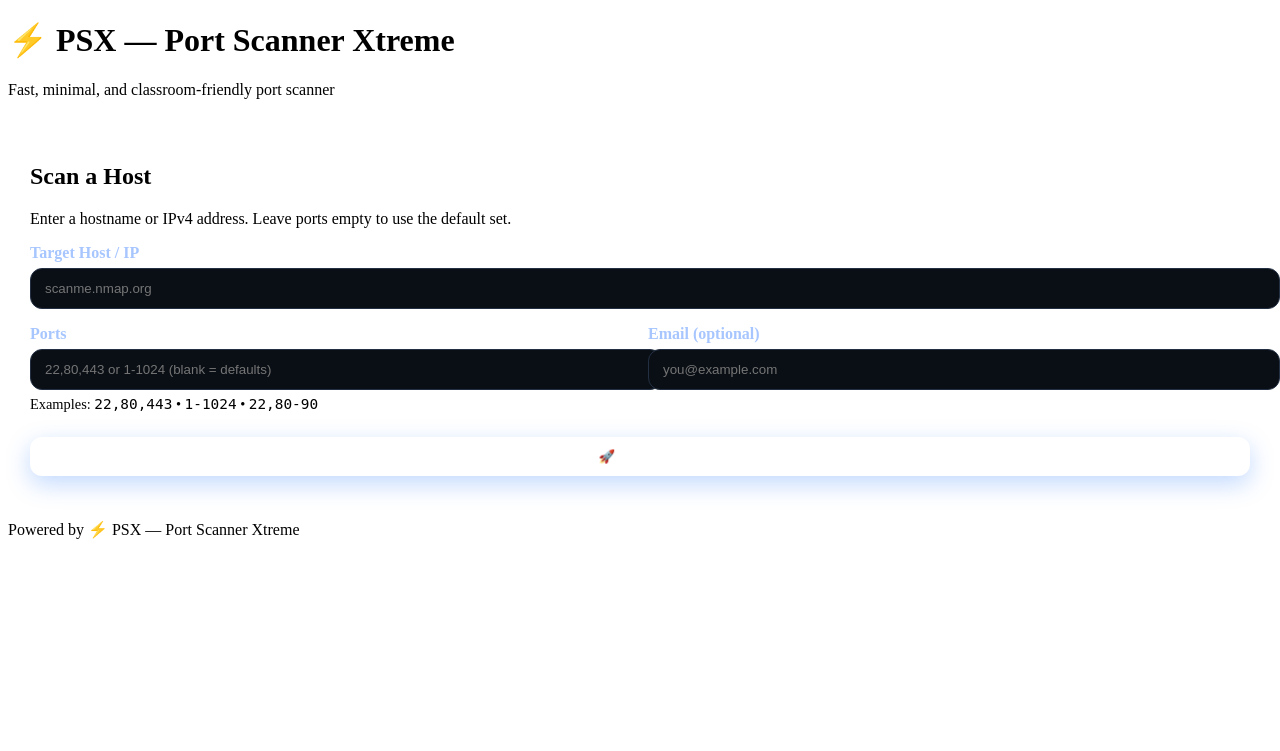
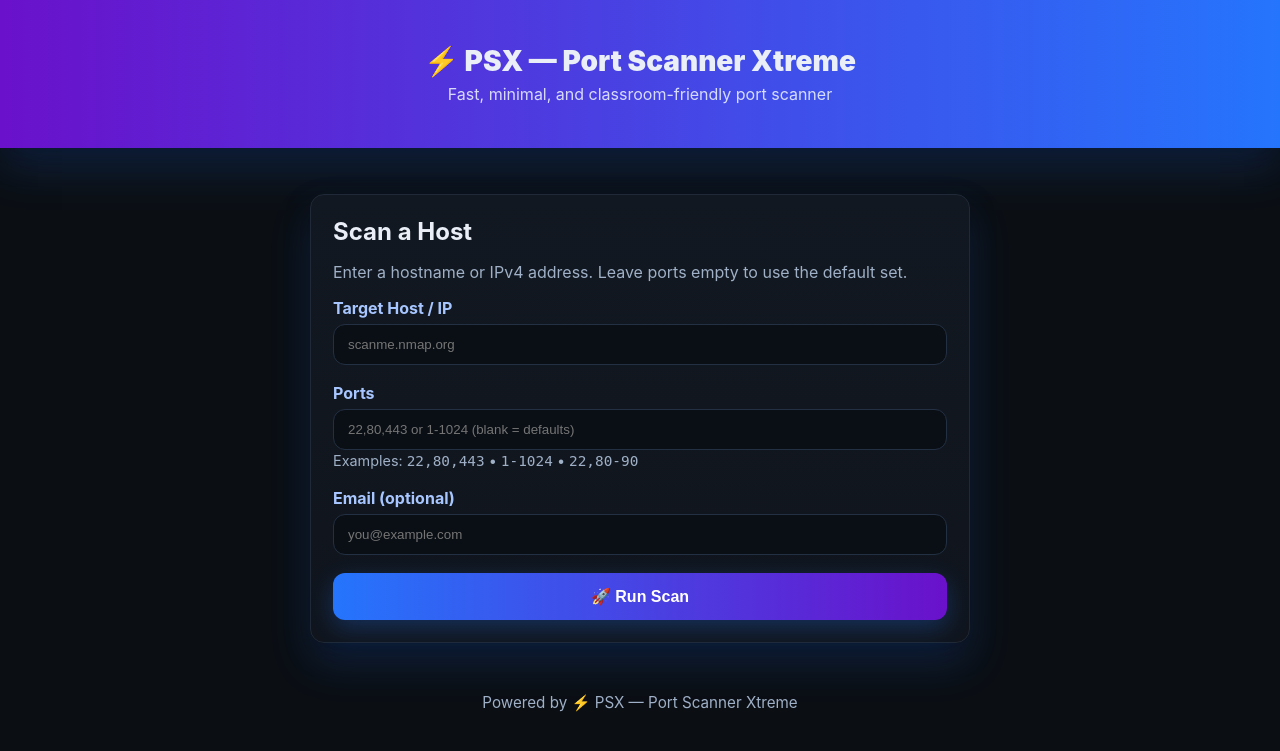
Before and after one commit to RishabSolemn/open-port-scanner, a FastAPI app: page / in a window 1280 px wide. Shown: the top 751 px of the page. Run offline with FastAPI, Linux system fonts and the light colour scheme; data that the repository does not hold is empty.

Commit message:
Update styles.css

```diff
--- a/static/styles.css
+++ b/static/styles.css
@@ -1,100 +1,79 @@
-/* ===== PSX quick patch (append to the end of styles.css) ===== */
-
-/* 1) Ensure the main form grids nicely even if the class is missing */
-.panel form { display: grid; gap: 16px; }
-.form-grid { display: grid; gap: 16px; }          /* keep your original */
-@media (min-width: 700px){
-  .panel form { grid-template-columns: 1fr 1fr; }
-  .panel form > *:first-child { grid-column: 1 / -1; }
-  .panel form .btn-primary,
-  .panel form .btn-run { grid-column: 1 / -1; }
+/* -------- Tokens -------- */
+:root{
+  --bg: #0b0f14;
+  --panel: #121821;
+  --panel-2: #10151d;
+  --text: #e9eef7;
+  --muted: #9fb0c7;
+  --border: #1f2937;
+  --accentA: #6a11cb;
+  --accentB: #2575fc;
+  --glow: 0 20px 40px rgba(37,117,252,.18), 0 10px 24px rgba(0,0,0,.35);
+  --radius: 14px;
 }
 
-/* 2) Make each field block-level and pretty even if markup varies */
-.panel form label,
-.field { display: block; }
-
-.field .label,
-.panel form label > span:first-child {
-  display: block;
-  font-weight: 700;
-  margin-bottom: 6px;
-  color: #a7c6ff;
+*{box-sizing:border-box}
+body{
+  margin:0;
+  font-family: Inter, Segoe UI, Arial, sans-serif;
+  background: var(--bg);
+  color:var(--text);
 }
 
-.field .hint,
-.panel form .hint {
-  display: block;
-  margin-top: 6px;
-  color: var(--muted);
-  font-size: .9rem;
-}
-
-/* 3) Inputs – full width, consistent look */
-.panel form input[type="text"],
-.panel form input[type="email"],
-input {
-  width: 100%;
-  padding: 12px 14px;
-  background: #0a0f15;
-  color: var(--text);
-  border: 1px solid #233043;
-  border-radius: 12px;
-  outline: 0;
-  transition: border .2s, box-shadow .2s, transform .02s;
-}
-.panel form input:focus,
-input:focus {
-  border-color: #4b9dff;
-  box-shadow: 0 0 0 4px rgba(75,157,255,.15);
-}
-
-/* 4) Submit button – support both classes */
-.btn-primary,
-.btn-run,
-.panel form button[type="submit"] {
-  margin-top: 8px;
-  padding: 12px 14px;
-  border: 0;
-  border-radius: 12px;
-  color: #fff;
-  font-weight: 900;
-  letter-spacing: .1px;
-  background: linear-gradient(90deg, var(--accentB), var(--accentA));
-  cursor: pointer;
-  box-shadow: 0 8px 24px rgba(37,117,252,.28);
-}
-.btn-primary:hover,
-.btn-run:hover,
-.panel form button[type="submit"]:hover { filter: brightness(1.06); }
-.btn-primary:active,
-.btn-run:active,
-.panel form button[type="submit"]:active { transform: translateY(1px); }
-
-/* 5) Results panel styles (nice pills for open ports) */
-.result-panel .result-body { margin-top: 6px; }
-.result-line { margin: 2px 0 10px; }
-
-.pill-row { display: flex; gap: 8px; align-items: center; flex-wrap: wrap; }
-.pill {
-  display: inline-block;
-  padding: 6px 10px;
-  border-radius: 999px;
-  font-weight: 700;
-  font-size: .85rem;
-}
-.pill-open {
-  background: rgba(25,200,125,.12);
-  color: #79f3c2;
-  border: 1px solid rgba(25,200,125,.25);
-}
-
-/* 6) Safety: ensure panels look like cards even if container markup differs */
-.panel {
-  background: linear-gradient(180deg, var(--panel), var(--panel-2));
-  border: 1px solid var(--border);
-  border-radius: var(--radius);
-  padding: 22px;
-  margin: 22px 0;
+/* -------- Header -------- */
+.psx-header{
+  background: linear-gradient(90deg, var(--accentA), var(--accentB));
+  padding: 24px;
+  text-align:center;
   box-shadow: var(--glow);
 }
+.brand{margin:0;font-size:28px;font-weight:900;}
+.tagline{margin:6px 0 0;color:#e6ecff;opacity:.9;}
+
+/* -------- Layout -------- */
+.psx-shell{max-width:700px;margin:0 auto;padding:20px;}
+.panel{
+  background: linear-gradient(180deg, var(--panel), var(--panel-2));
+  border:1px solid var(--border);
+  border-radius:var(--radius);
+  padding:22px;
+  margin-top:26px;
+  box-shadow: var(--glow);
+}
+.panel-head h2{margin:0 0 6px;}
+.muted{color:var(--muted)}
+
+/* -------- Form -------- */
+.form-grid{display:flex;flex-direction:column;gap:18px}
+.field .label{display:block;margin-bottom:6px;font-weight:700;color:#a7c6ff}
+.field .hint{margin-top:4px;color:var(--muted);font-size:.9rem}
+input{
+  width:100%;
+  padding:12px 14px;
+  background:#0a0f15;
+  color:var(--text);
+  border:1px solid #233043;
+  border-radius:12px;
+  outline:0;
+}
+input:focus{
+  border-color:#4b9dff;
+  box-shadow:0 0 0 4px rgba(75,157,255,.15);
+}
+.btn-primary{
+  padding:14px;
+  border:0;
+  border-radius:12px;
+  font-weight:900;
+  font-size:1rem;
+  color:#fff;
+  background: linear-gradient(90deg, var(--accentB), var(--accentA));
+  cursor:pointer;
+  box-shadow:0 8px 24px rgba(37,117,252,.28);
+}
+.btn-primary:hover{filter:brightness(1.07)}
+.btn-primary:active{transform:translateY(1px)}
+
+/* -------- Footer -------- */
+.footer{margin:30px 0;text-align:center}
+.footer .muted{font-size:.95rem}
```
